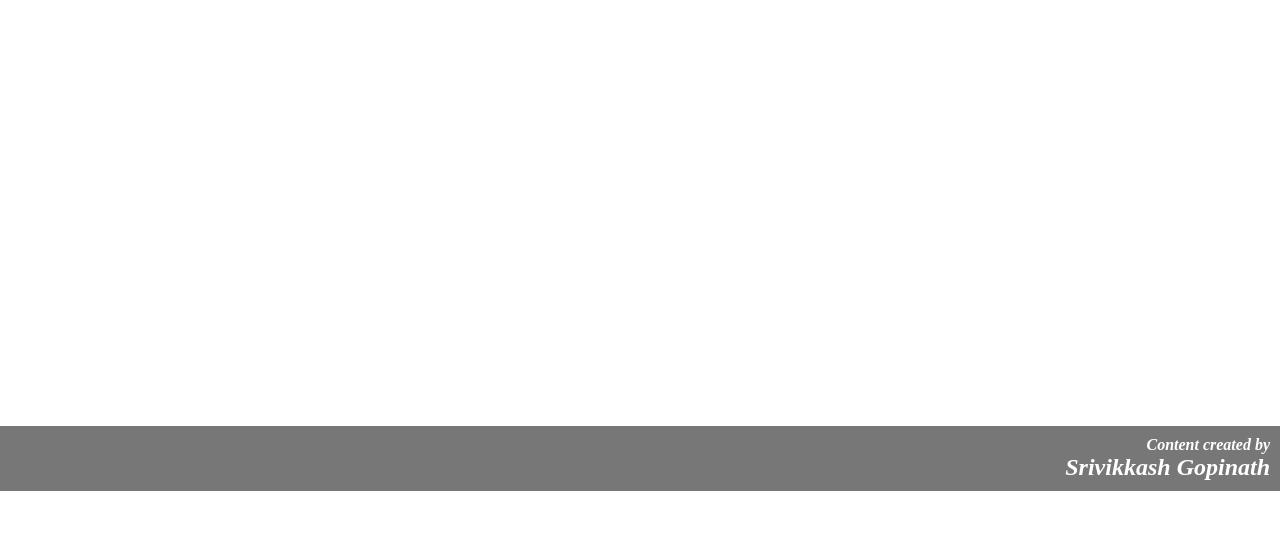
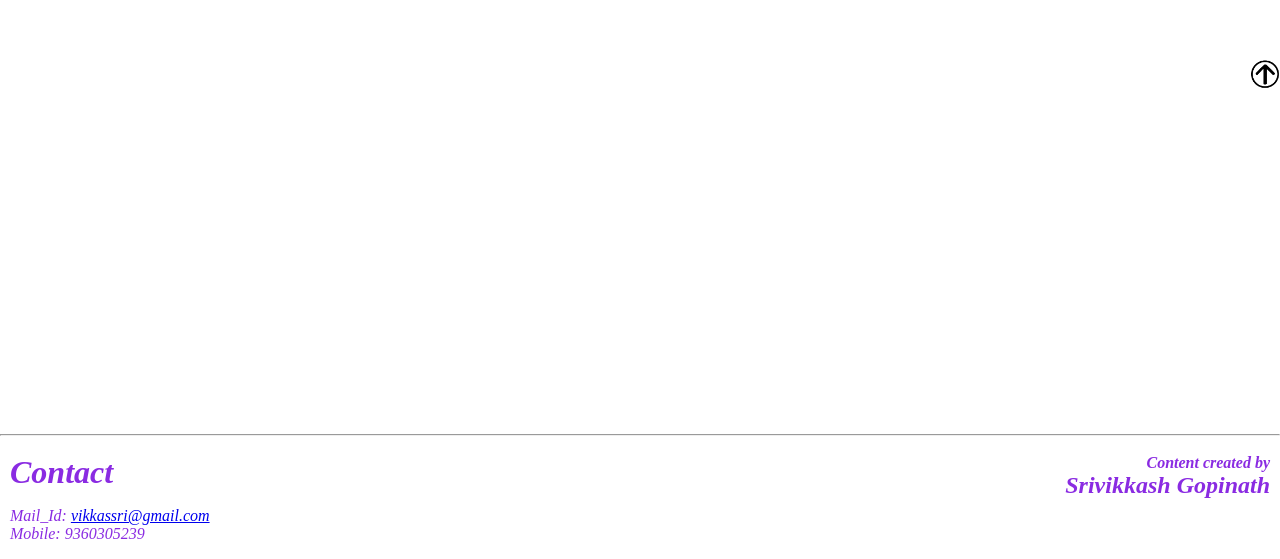
Before and after one commit to Srivikkash/website, a plain HTML site: page index.html in a window 1280 px wide. Shown: the part 710-1269 px from the top of the page. Before the commit the page ends 1201 px from the top, so only its background shows below. Drawn offline with Linux system fonts and the light colour scheme.

Commit message:
Contact_changes

```diff
--- a/design.css
+++ b/design.css
@@ -53,14 +53,18 @@
 
   }
   #cent{
-  border:2px;
   border: 1px ;
   height:1000px;
   width:100%
 
   }
+  #img_to_top{
+  max-width: 30px;
+  position: fixed;
+  bottom: 0;
+  right: 0;
+    }
   footer{
-  background-color: #777;
   padding: 10px;
   color: white;
 
@@ -70,7 +74,3 @@
     font-size: 5vm;
 
   }
-  #img_to_top{
-  max-width: 4%;
-  position:fixed;
-  }
--- a/index.html
+++ b/index.html
@@ -27,17 +27,25 @@
 </header>
 
 <div id='cent'>
-    <a style="float:left;"href="#head"><img src="image/back_top.png" alt="icon_not_available" id = img_to_top ></a>
+    <a style="float:right;padding-right: 4%;"href="#head"><img src="image/back_top.png" alt="icon_not_available" id = img_to_top ></a>
 </div>
+<hr>
+<footer id="foot">
+    <aside style="float: left; color: blueviolet;">
+        <address style="text-align: left;">
+            <b style="font-size: xx-large;">Contact</b> <br>
+            <p>Mail_Id: <a href="mailto:vikkassri@gmail.com">vikkassri@gmail.com</a> <br>
+                Mobile: 9360305239
 
-<footer id="foot">
-
+            </p>
+        </address>
+    </aside>
+    <aside style="float: right; color: blueviolet;">
         <address style="text-align: right;">
             <strong >Content created by</strong> <br>
             <b style="font-size: x-large;">Srivikkash Gopinath</b><br>
         </address>
-
-
+    </aside>
 </footer>
 
 </div>
```
